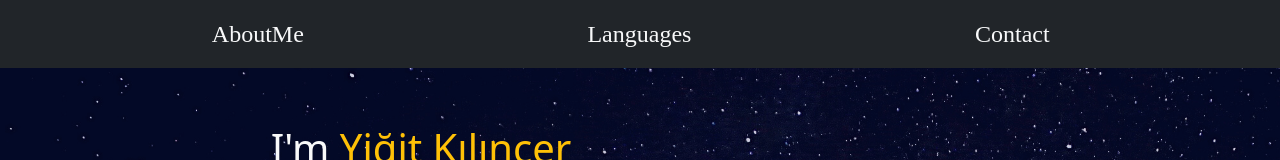
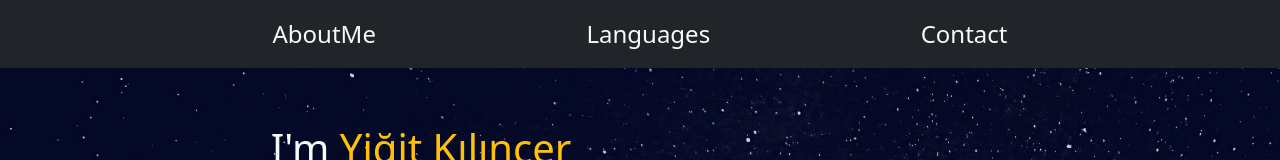
Before and after one commit to Yigitkilincr/Yigitkilincr.github.io, a plain HTML site: page index.html in a window 1280 px wide. Shown: the top 160 px of the page. Drawn offline with Linux system fonts and the light colour scheme; grey boxes are pictures that could not be loaded.

Commit message:
navbar has fixed.

```diff
--- a/index.html
+++ b/index.html
@@ -12,7 +12,7 @@
   </head>
   <body>
     <!--navbar start-->
-    <nav class="navbar navbar-expand-md navbar-dark bg-dark">
+    <nav class="navbar navbar-expand-md navbar-dark bg-dark d-flex">
       <div class="container">
 
         <button id="navbarIcon" class="navbar-toggler" type="button" data-bs-toggle="collapse" data-bs-target="#navmenu">
@@ -20,14 +20,14 @@
         </button>
 
         <div id="navmenu" class="collapse navbar-collapse">
-          <ul class="navbar-nav">
-            <li class="nav-item marginx fs-4">
-              <a href="#aboutMe" class="nav-link text-light">AboutMe</a>
+          <ul class="navbar-nav" style="display: flex; flex: 1 0 0%; justify-content: space-evenly;" >
+            <li class="nav-item  fs-4">
+              <a href="#aboutMe" class="nav-link text-light" >AboutMe</a>
             </li>
-            <li class="nav-item marginx fs-4">
+            <li class="nav-item  fs-4">
               <a href="#languages" class="nav-link text-light">Languages</a>
             </li>
-            <li class="nav-item marginx fs-4">
+            <li class="nav-item  fs-4">
               <a href="#contact" class="nav-link text-light">Contact</a>
             </li>
           </ul>
```
